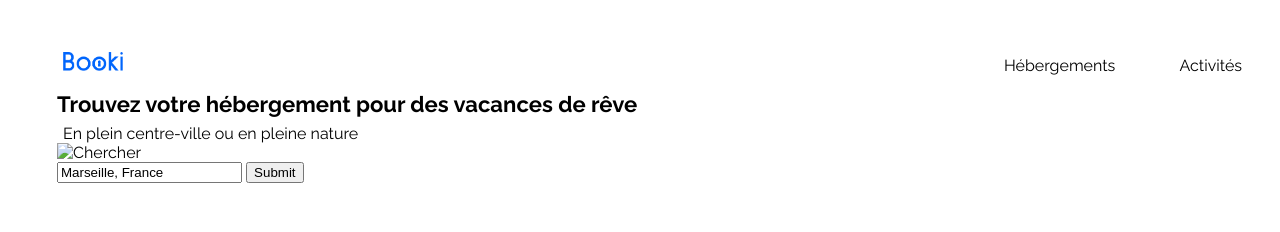
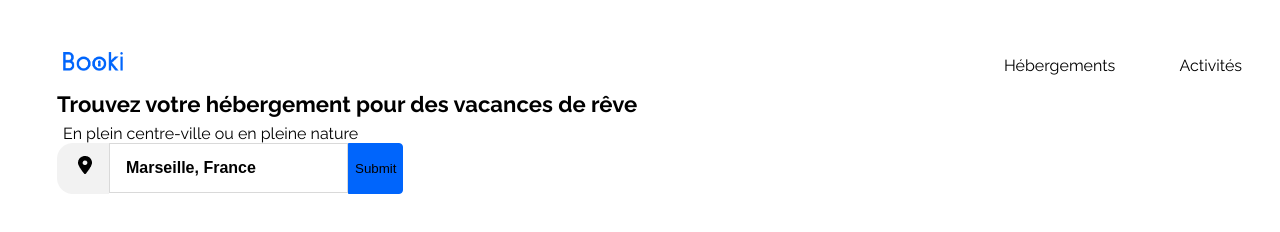
Before and after one commit to Axel75018/P2_Calvet_code, a plain HTML site: page index.html in a window 1280 px wide. Drawn offline with Linux system fonts and the light colour scheme.

Commit message:
Recherche v2

```diff
--- a/index.html
+++ b/index.html
@@ -49,8 +49,8 @@
                 <h1>Trouvez votre hébergement pour des vacances de rêve</h1>
                 <p class="texte">En plein centre-ville ou en pleine nature</p>
                 <div id="boutonRecherche">
+                    <div id="rechercheGauche"><img src="/images/deco/map-marker-alt.png" alt="XChercher"></div>
                     <form method="get">
-                        <div id="rechercheGauche"><img src="/images/deco/map-marker-alt.png>" alt="Chercher"></div>
                         <input id="ville" type="text" name="ville" value="Marseille, France"/>
                         <input id="bouton"type="submit">
 
--- a/style.css
+++ b/style.css
@@ -52,8 +52,44 @@ header nav ul li a:hover {
 }
 /** Recherche **********************************/
 section#recherche {padding: 0 0 0 49px;}
-/*section#recherche div#rechercheGauche {}*/
+section#recherche div#boutonRecherche {
+    display: flex;
+    flex-direction: row;
+}
+section#recherche div#rechercheGauche {
+    display: inline;
+    width: 52px;
+    height: 51px;
+    background-image: url("/images/deco/rechercher_fond_gauche.png") ;
+    background-repeat: no-repeat;
+    position:relative;
+
+}
+section#recherche div#rechercheGauche img {
+    position:absolute;
+    top: 25%;
+    left: 40%;
+
+}
 section#recherche h1 {margin:0 0 0 0;}
 section#recherche p.texte { margin: 7px 0 0 6px;}
-/*section#recherche div#boutonRecherche input#ville {
-    }*/
+section#recherche div#boutonRecherche input#ville {
+    display: inline;
+    float: left;
+    height: 46px;
+    font-size: 1em;
+    font-weight: 700;
+    padding-left: 1em;
+    border: 1px solid #D9D9D9;
+    margin-right: 0px;
+
+    }
+    section#recherche div#boutonRecherche input#bouton {
+    display: inline;
+    float :left;
+    height: 100%;
+    background-color: #0065FC;
+    border:#0065FC 1px solid;
+    border-radius: 0 4px 4px 0;
+    margin-left: 0px;
+    }
```
Also changed, not shown: images/deco/rechercher_fond_gauche.png (renamed from images/deco/Rectangle 14.png).
